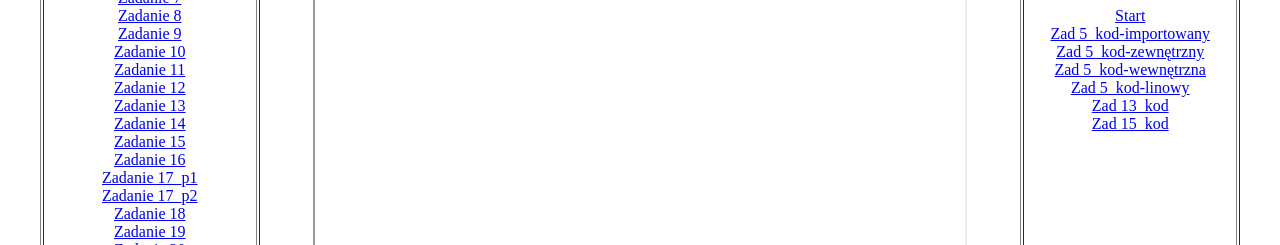
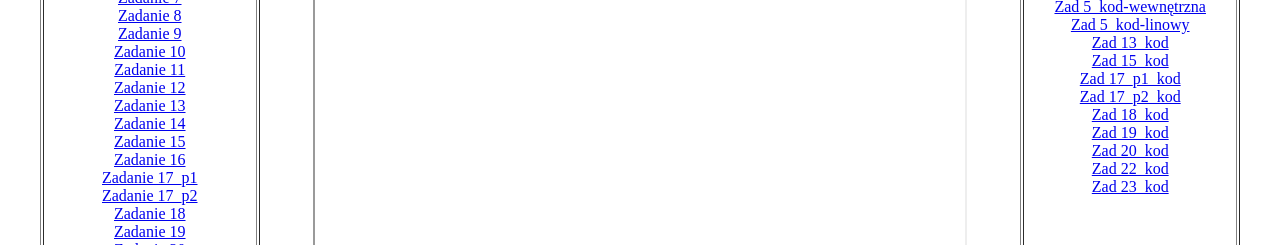
Before and after one commit to Vanim15/Szmigielski_2F_g2_z16_23_do_13_04_g20, a plain HTML site: page index.html in a window 1280 px wide. Shown: the part 270-515 px from the top of the page. Drawn offline with Linux system fonts and the light colour scheme.

Commit message:
Update index.html

```diff
--- a/index.html
+++ b/index.html
@@ -80,7 +80,19 @@
 <br>
 <a href="Szmi_kod_z15.html" target="strony">Zad 15_kod</a>
 <br>
-
+<a href="zadanie17_p1_szmi_kod.html" target="strony"> Zad 17_p1_kod </a>
+<br>
+<a href="zadanie17_p2_szmi_kod.html" target="strony"> Zad 17_p2_kod </a>
+<br>
+<a href="zadanie18_szmi_kod.html" target="strony"> Zad 18_kod </a>
+<br>
+<a href="zadanie19_szmi_kod.html" target="strony"> Zad 19_kod </a>
+<br>
+<a href="zadanie20_szmi_kod.html" target="strony"> Zad 20_kod </a>
+<br>
+<a href="zadanie22_szmi_kod.html" target="strony"> Zad 22_kod </a>
+<br>
+<a href="zadanie23_szmi_kod.html" target="strony"> Zad 23_kod </a>
 	</td>
 	</tr>
 	</table>
```
